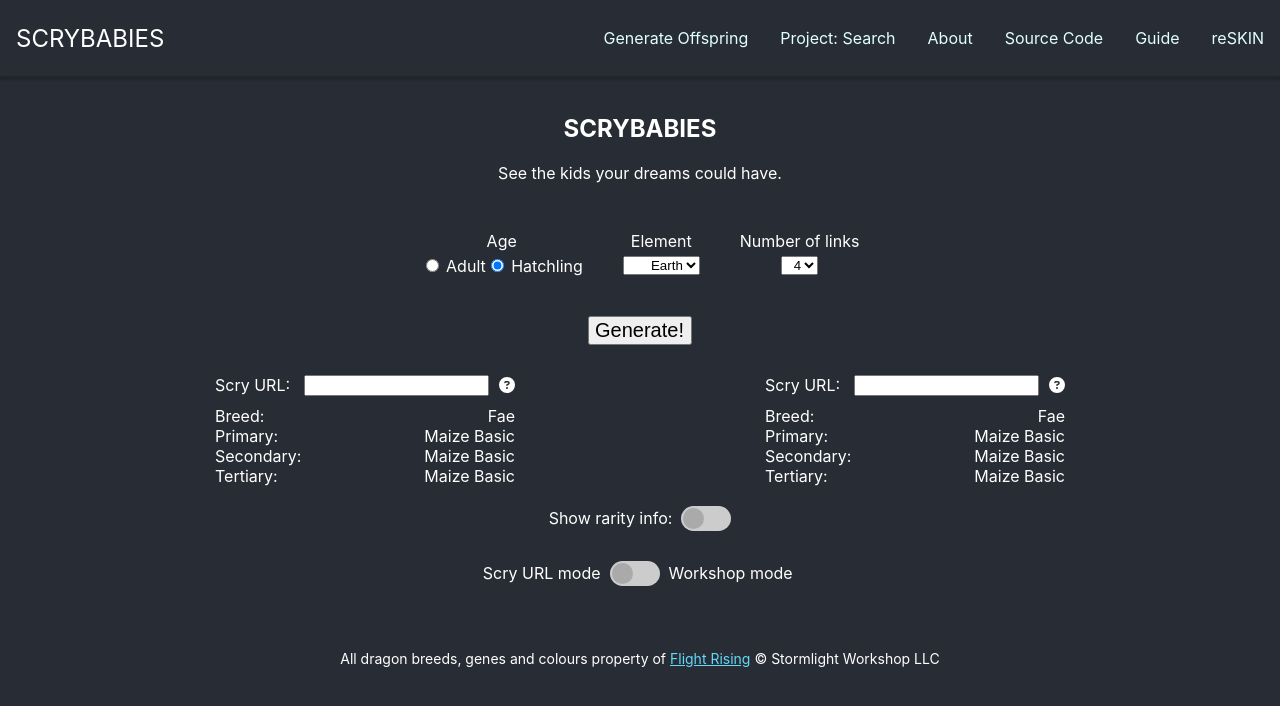
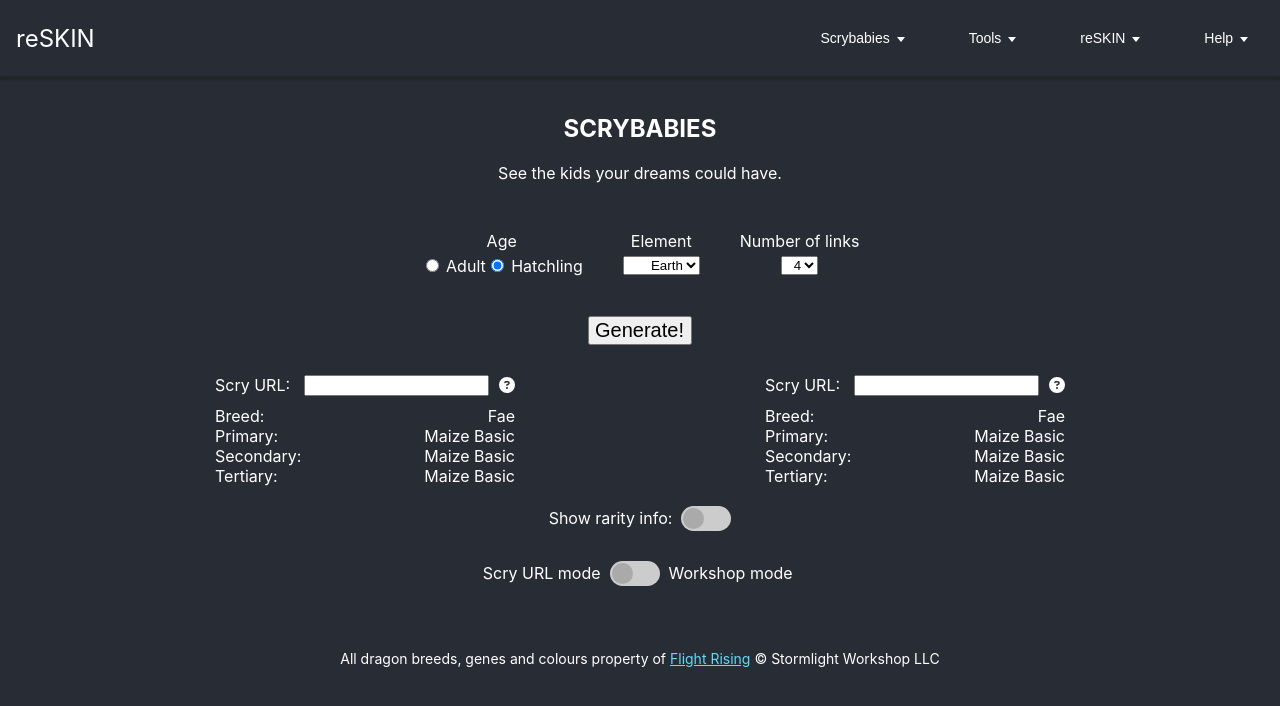
Before and after one commit to VendrusSci/Scrybabies, a React (Create React App) app in the folder frontend/: page / in a window 1280 px wide. Shown: the top 706 px of the page. Built offline with nearby package versions, Linux system fonts and the light colour scheme.

Commit message:
Update navbar

```diff
--- /dev/null
+++ b/frontend/src/CSS/Nav.css
@@ -0,0 +1,111 @@
+.nav-area {
+    height: 60px;
+    width: 100%;
+    display: flex;
+    flex-direction: row;
+    align-items: center;
+    position: relative;
+    padding: 0.5rem 0rem;
+    background-color: #282c34;
+    color: white;
+    box-shadow: 0 2px 2px 2px rgba(9, 9, 9, 0.23);
+  }
+
+  .menus {
+    display: flex;
+    align-items: center;
+    flex-wrap: wrap;
+    list-style: none;
+  }
+
+  .menu-items {
+    position: relative;
+    font-size: 14px;
+  }
+
+  .menu-items a {
+    display: block;
+    font-size: inherit;
+    color: inherit;
+    text-decoration: none;
+  }
+
+  .menu-items button {
+    display: flex;
+    align-items: center;
+    color: inherit;
+    font-size: inherit;
+    border: none;
+    background-color: transparent;
+    cursor: pointer;
+    width: 100%;
+  }
+
+  button span {
+    margin-left: 3px;
+  }
+
+  .menu-items > a, .menu-items button {
+    text-align: left;
+    padding: 0.7rem 1rem;
+  }
+
+  .menu-items a:hover,
+  .menu-items button:hover {
+    background-color: #434a57;
+  }
+
+  .arrow::after {
+    content: "";
+    display: inline-block;
+    margin-left: 0.28em;
+    vertical-align: 0.09em;
+    border-top: 0.42em solid;
+    border-right: 0.32em solid transparent;
+    border-left: 0.32em solid transparent;
+  }
+
+  .dropdown {
+    position: absolute !important;
+    right: 0;
+    left: auto;
+    box-shadow: 0 10px 15px -3px rgba(46, 41, 51, 0.08),
+      0 4px 6px -2px rgba(71, 63, 79, 0.16);
+    font-size: 0.875rem;
+    z-index: 9999;
+    min-width: 10rem;
+    padding: 0.5rem 0;
+    list-style: none;
+    background-color: #282c34;
+    border-radius: 0.5rem;
+    display: none !important;
+  }
+
+  @media screen and (max-width: 768px) {
+    .dropdown {
+      position: relative !important;
+      top: 0 !important;
+      display: none !important;
+    }
+  }
+
+  .dropdown.show {
+    display: block !important;
+  }
+
+  .dropdown .dropdown-submenu {
+    position: absolute;
+    left: 100%;
+  }
+
+  /* content */
+
+  .content {
+    max-width: 1200px;
+    margin: 0 auto;
+    padding: 3rem 20px;
+  }
+
+  .content h2 {
+    margin-bottom: 1rem;
+  }
--- /dev/null
+++ b/frontend/src/Utils/Dropdown.js
@@ -0,0 +1,15 @@
+import { MenuItem } from "./MenuItem";
+
+export function Dropdown (props){
+
+    let depthLevel = props.depthLevel + 1;
+    const dropdownClass = depthLevel > 1 ? "dropdown-submenu" : "";
+
+    return (
+        <ul className={`dropdown ${dropdownClass} ${props.dropdown ? "show" : ""}`}>
+            {props.submenus.map((submenu, index) => (
+                <MenuItem items={submenu} key={index} depthLevel={depthLevel} setIsNavbarExpanded={props.setIsNavbarExpanded}/>
+            ))}
+        </ul>
+    );
+  };
--- /dev/null
+++ b/frontend/src/Utils/MenuItem.js
@@ -0,0 +1,58 @@
+import { useState } from 'react';
+import { Dropdown } from './Dropdown';
+import { Link } from 'react-router-dom';
+import '../CSS/Nav.css'
+
+export function MenuItem(props) {
+
+    const [dropdown, setDropdown] = useState(false);
+    let items = props.items;
+
+    function onMouseEnter(){
+        window.innerWidth > 960 &&
+        setDropdown(true);
+    };
+
+    function onMouseLeave(){
+        window.innerWidth > 960 &&
+        setDropdown(false);
+    };
+
+    function toggleDropdown(){
+        if(props.depthLevel > 0){
+            setDropdown(false);
+            props.setIsNavbarExpanded(false);
+        }
+        else
+            setDropdown(!dropdown);
+    }
+
+    return (
+        <li className="menu-items" onClick={toggleDropdown} onMouseEnter={onMouseEnter} onMouseLeave={onMouseLeave}>
+            {items.submenu ? (
+            <>
+                <button type="button"
+                    aria-haspopup="menu"
+                    aria-expanded={dropdown ? 'true' : 'false'}
+                >
+                    {items.title}{' '}
+                    {props.depthLevel > 0 &&
+                        window.innerWidth < 960 ? null : props.depthLevel > 0 &&
+                        window.innerWidth > 960 ? (
+                        <span>&raquo;</span>
+                        ) : (
+                        <span className="arrow" />
+                        )}
+                </button>
+                <Dropdown depthLevel={props.depthLevel}
+                            submenus={items.submenu}
+                            dropdown={dropdown}
+                            setIsNavbarExpanded={props.setIsNavbarExpanded}/>
+            </>
+            ) : (
+                items.url ? <a href={items.url}>{items.title}</a>
+                : <Link to={items.link}>{items.title}</Link>
+            )}
+        </li>
+    );
+};
--- /dev/null
+++ b/frontend/src/Utils/MenuItems.js
@@ -0,0 +1,67 @@
+export const menuItems = [
+    {
+        title:  'Scrybabies',
+        submenu: [
+            {
+                title:  'Generate Offspring',
+                link:    '/'
+            },
+            {
+                title:  'Project: Search',
+                link:    '/search'
+            },
+        ]
+    },
+    {
+        title:  'Tools',
+        submenu: [
+            {
+                title: 'Nesting Date Calculator',
+                url:   'https://fr-minitools.vendrus.teamfrag.net/hatchcheck'
+            },
+            {
+                title: 'Age-up Date Calculator',
+                url:   'https://fr-minitools.vendrus.teamfrag.net/agecheck'
+            },
+            {
+                title: 'Generation Checker',
+                url:   'https://fr-minitools.vendrus.teamfrag.net/gencheck'
+            }
+        ]
+    },
+    {
+        title:  'reSKIN',
+        submenu: [
+            {
+                title:  'Upload Skins',
+                url:    'https://reskin.vendrus.teamfrag.net'
+            },
+            {
+                title:  'Scene Preview',
+                url:    'https://reskin.vendrus.teamfrag.net/scenes'
+            },
+            {
+                title:  'Self-Service Skin Preview',
+                url:    'https://reskin.vendrus.teamfrag.net/selfservice'
+            },
+        ]
+    },
+    {
+        title:  'Help',
+        url:    '/about',
+        submenu: [
+            {
+                title:  'About',
+                url:    '/about'
+            },
+            {
+                title:  'Code',
+                url:    'https://github.com/VendrusSci/FR-minitools'
+            },
+            {
+                title:  'Guide',
+                url:    'https://www1.flightrising.com/forums/gde/3157825'
+            }
+        ]
+    }
+]
--- a/frontend/src/Utils/Navbar.js
+++ b/frontend/src/Utils/Navbar.js
@@ -1,7 +1,9 @@
-import { Link } from 'react-router-dom';
 import { FontAwesomeIcon } from '@fortawesome/react-fontawesome';
 import { faBars } from '@fortawesome/free-solid-svg-icons';
 import { useState } from 'react';
+import { menuItems } from './MenuItems';
+import { MenuItem } from './MenuItem';
+import '../CSS/Navbar.css'
 
 export function Navbar(){
 
@@ -10,32 +12,20 @@ export function Navbar(){
     return(
         <nav className="navigation">
             <span className="brand-name">
-                SCRYBABIES
+                reSKIN
             </span>
             <button className="hamburger" onClick={() => setIsNavbarExpanded(!isNavbarExpanded)}>
             <FontAwesomeIcon icon={faBars} size='xl'/>
             </button>
             <div className={isNavbarExpanded ? "navigation-menu expanded" : "navigation-menu"}>
-                <ul>
-                    <li>
-                        <a href="/">Generate Offspring</a>
-                    </li>
-                    <li>
-                        <Link to="/search">Project: Search</Link>
-                    </li>
-                    <li>
-                        <Link to="/about">About</Link>
-                    </li>
-                    <li>
-                        <a href="https://github.com/VendrusSci/Scrybabies">Source Code</a>
-                    </li>
-                    <li>
-                        <a href="https://www1.flightrising.com/forums/gde/3235246">Guide</a>
-                    </li>
-                    <li>
-                        <a href="https://reskin.vendrus.teamfrag.net">reSKIN</a>
-                    </li>
-                </ul>
+                <nav>
+                    <ul>
+                        {menuItems.map((menu, index) => {
+                            const depthLevel = 0;
+                            return <MenuItem items={menu} key={index} depthLevel={depthLevel} setIsNavbarExpanded={setIsNavbarExpanded}/>;
+                        })}
+                    </ul>
+                </nav>
             </div>
         </nav>
     );
```
Also changed, not shown: frontend/src/Data/Data.js (+24 -10 lines), 2 other files (tests, documents, lock files or other folders).
